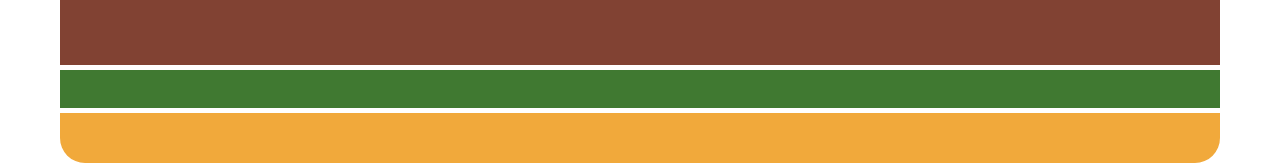
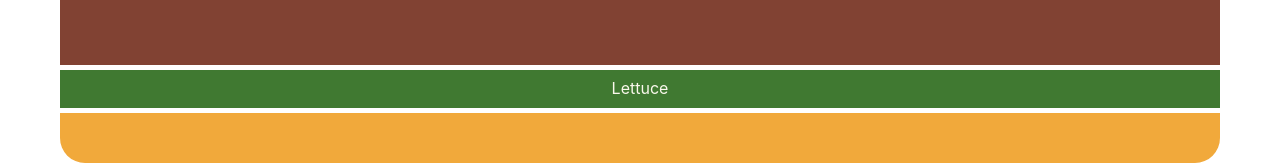
Before and after one commit to Annah97/burger, a React (Create React App) app: page / in a window 1280 px wide. Shown: the part 135-300 px from the top of the page. Built offline with nearby package versions, Linux system fonts and the light colour scheme.

Commit message:
Update lettuce.js

```diff
--- a/src/components/lettuce.js
+++ b/src/components/lettuce.js
@@ -1,5 +1,5 @@
 import "../App.css";
 
 export default function Lettuce() {
-  return <div className="Burgerlettuce" />;
+  return <div className="Burgerlettuce">Lettuce</div>;
 }
```
